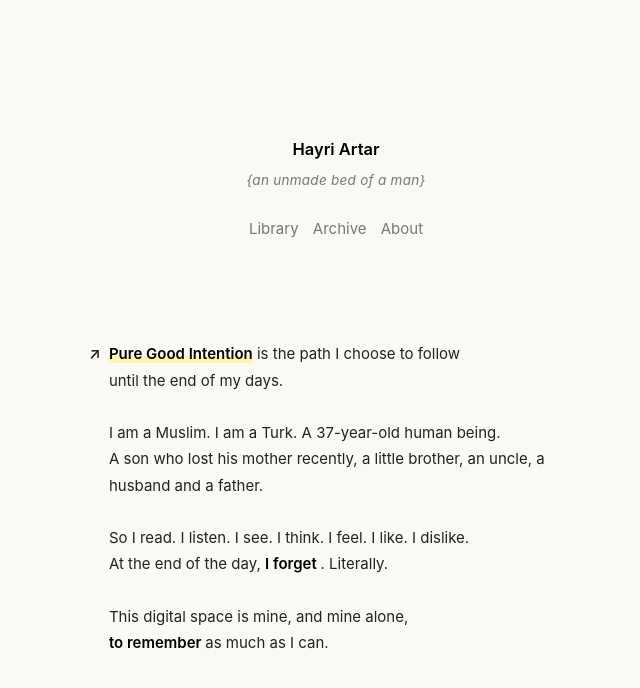
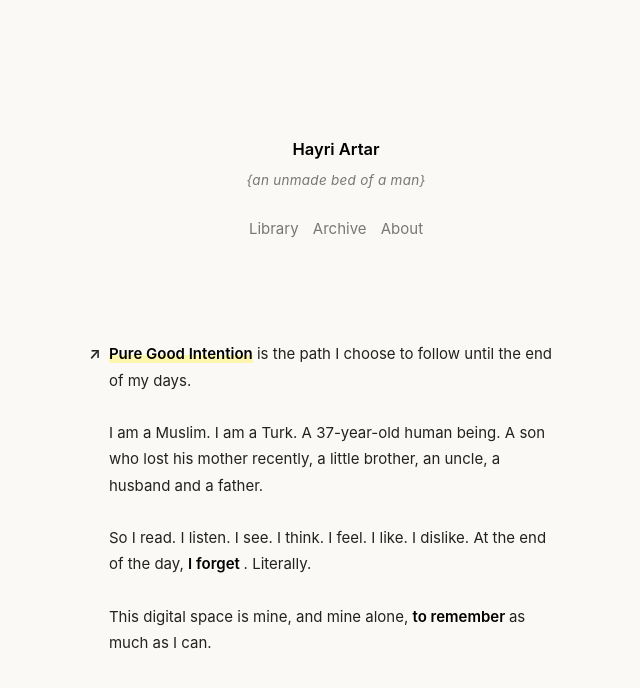
Before and after one commit to hayriartar/hayriartar.github.io, a Jekyll site: the page built from about/index.html, in a window 1280 px wide. Shown: the top 688 px of the page, without its empty margins (304-944 px from the left). Built offline with Jekyll 4.4.1, drawn with Linux system fonts in a browser that asks for light colours.

Commit message:
some css changes

```diff
--- a/about/index.html
+++ b/about/index.html
@@ -7,14 +7,18 @@ title: About
 
 
 
-<p>
-<a href="/about/biraz.html/ "class="pure">Pure Good Intention</a>
-is the path I choose to follow <br>
-until the end of my days.<br><br>
-I am a Muslim. I am a Turk. A 37-year-old human being.<br>
-A son who lost his mother recently, a little brother, an uncle, a husband and a father.<br><br>
-So I read. I listen. I see. I think. I feel. I like. I dislike.<br>
-At the end of the day, <b> I forget </b>. Literally.<br><br>
-This digital space is mine, and mine alone,<br>
-<b> to remember </b> as much as I can.
+<p class="about">
+<a href="/about/biraz.html"class="pure">Pure Good Intention</a>
+is the path I choose to follow until the end of my days.
+
+<br><br>
+I am a Muslim. I am a Turk. A 37-year-old human being. A son who lost his mother recently, a little brother, an uncle, a husband and a father.
+<br><br>
+
+So I read. I listen. I see. I think. I feel. I like. I dislike. At the end of the day, <b> I forget </b>. Literally.
+
+<br><br>
+This digital space is mine, and mine alone, <b> to remember </b> as much as I can.
 </p>
+
+<br><br><br>
```
